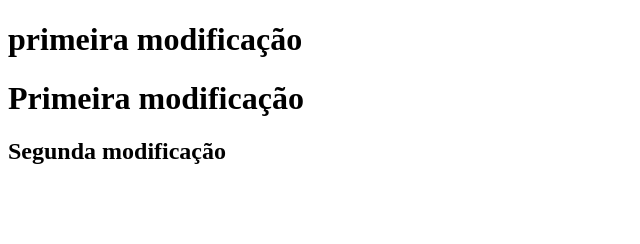
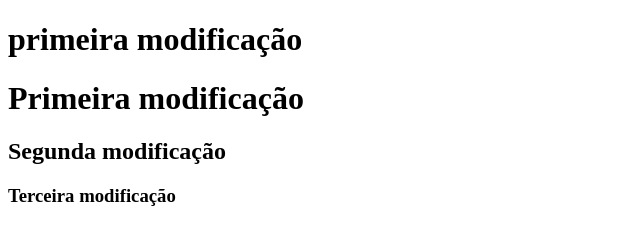
Before and after one commit to IgorAraujo98/ExerciocioGitHub, a plain HTML site: page index.html in a window 1280 px wide. Shown: the whole page, without its empty margins (0-640 px from the left). Drawn offline with Linux system fonts and the light colour scheme.

Commit message:
Terceira modficação

```diff
--- a/index.html
+++ b/index.html
@@ -11,5 +11,6 @@
     <a href="indexcopy.html"></a>
     <h1>Primeira modificação</h1>
     <h2>Segunda modificação</h2>
+    <h3>Terceira modificação</h3>
 </body>
 </html>
```
Also changed, not shown: indexcopy.html (+1 -0 lines).
